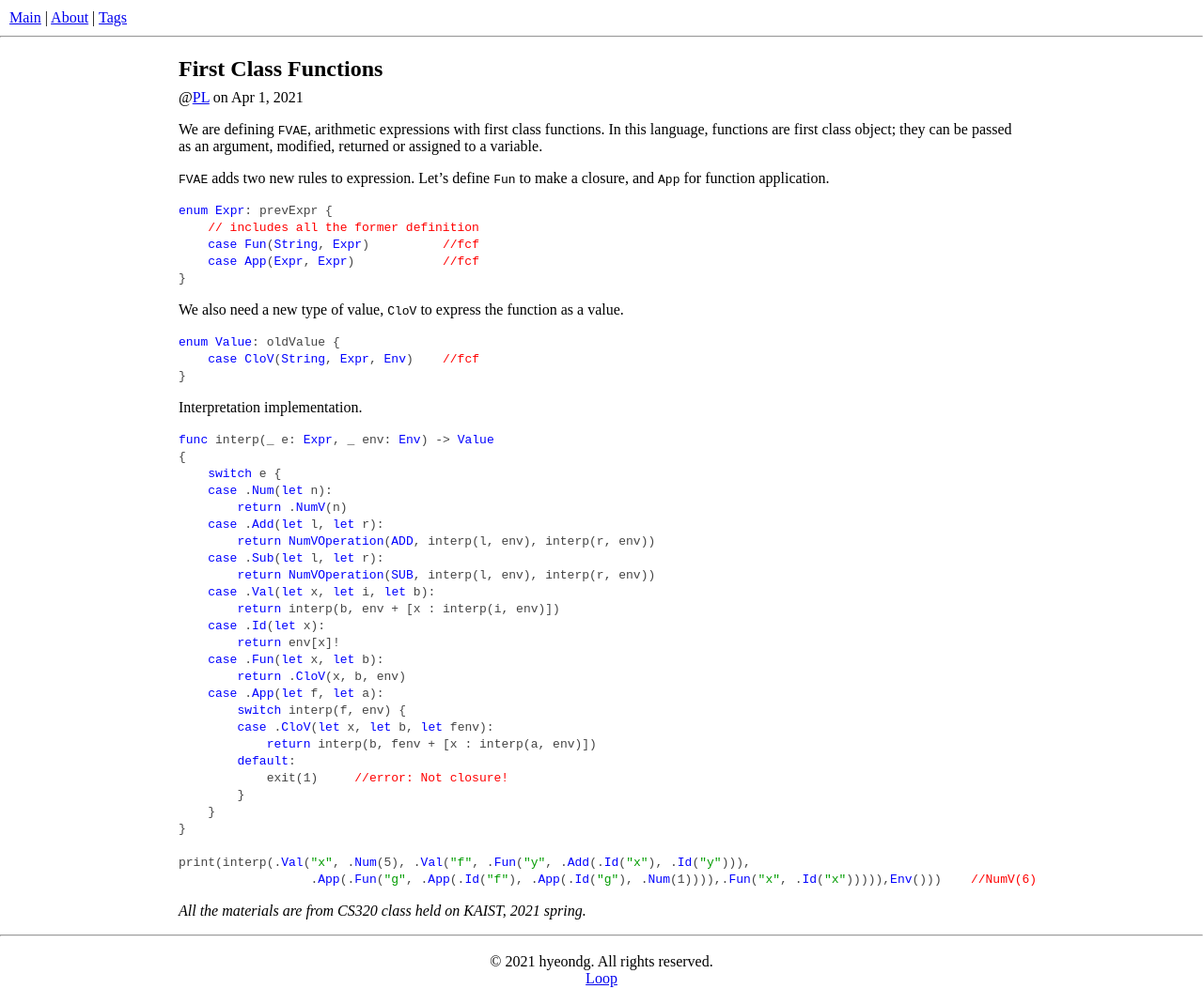
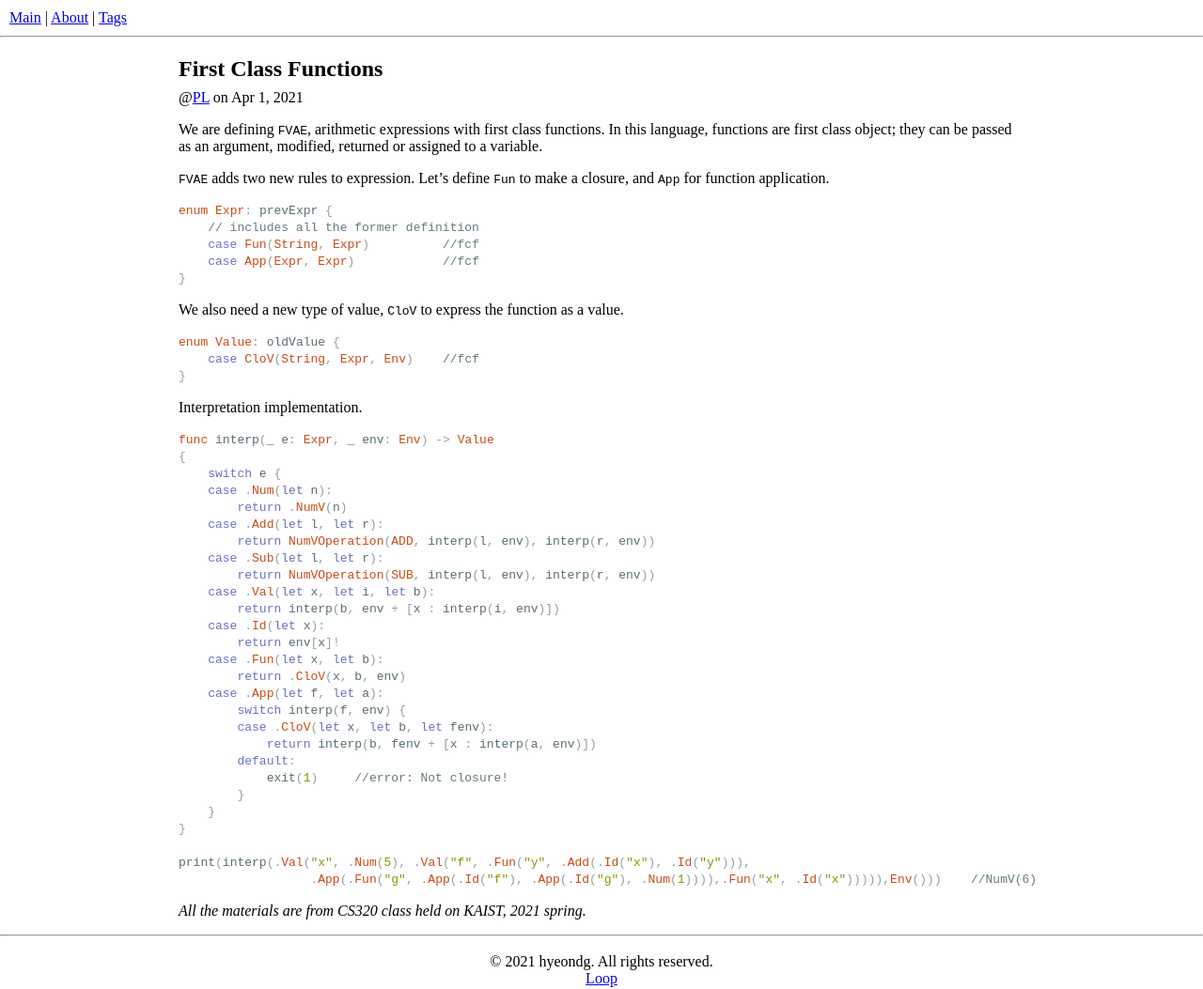
Before and after one commit to hyeondg/warehouse, a Jekyll site: the page built from _posts/2021-04-01-pl-fcf.md, in a window 1280 px wide. Shown: the whole page at 94% size. Built offline with Jekyll 4.4.1, drawn with Linux system fonts in a browser that asks for light colours.

Commit message:
Update syntax-highlighting.scss

```diff
--- a/_sass/syntax-highlighting.scss
+++ b/_sass/syntax-highlighting.scss
@@ -1,35 +1,80 @@
 .highlight table td { padding: 5px; }
 .highlight table pre { margin: 0; }
 .highlight, .highlight .w {
-  color: #444444;
+  color: #586e75;
+}
+.highlight .err {
+  color: #002b36;
+  background-color: #dc322f;
+}
+.highlight .c, .highlight .ch, .highlight .cd, .highlight .cm, .highlight .cpf, .highlight .c1, .highlight .cs {
+  color: #657b83;
 }
 .highlight .cp {
-  color: #CC00A3;
+  color: #b58900;
 }
-.highlight .cs {
-  color: #CC00A3;
+.highlight .nt {
+  color: #b58900;
 }
-.highlight .c, .highlight .ch, .highlight .cd, .highlight .cm, .highlight .cpf, .highlight .c1 {
-  color: #FF0000;
+.highlight .o, .highlight .ow {
+  color: #93a1a1;
+}
+.highlight .p, .highlight .pi {
+  color: #93a1a1;
+}
+.highlight .gi {
+  color: #859900;
+}
+.highlight .gd {
+  color: #dc322f;
+}
+.highlight .gh {
+  color: #268bd2;
+  background-color: #002b36;
+  font-weight: bold;
+}
+.highlight .k, .highlight .kn, .highlight .kp, .highlight .kr, .highlight .kv {
+  color: #6c71c4;
 }
 .highlight .kc {
-  color: #C34E00;
+  color: #cb4b16;
+}
+.highlight .kt {
+  color: #cb4b16;
 }
 .highlight .kd {
-  color: #0000FF;
+  color: #cb4b16;
 }
-.highlight .kr {
-  color: #007575;
-}
-.highlight .k, .highlight .kn, .highlight .kp, .highlight .kt, .highlight .kv {
-  color: #0000FF;
-}
-.highlight .s, .highlight .sb, .highlight .sc, .highlight .dl, .highlight .sd, .highlight .s2, .highlight .se, .highlight .sh, .highlight .si, .highlight .sx, .highlight .sr, .highlight .s1, .highlight .ss {
-  color: #009C00;
+.highlight .s, .highlight .sb, .highlight .sc, .highlight .dl, .highlight .sd, .highlight .s2, .highlight .sh, .highlight .sx, .highlight .s1 {
+  color: #859900;
 }
 .highlight .sa {
-  color: #0000FF;
+  color: #6c71c4;
 }
-.highlight .nb, .highlight .bp {
-  color: #C34E00;
+.highlight .sr {
+  color: #2aa198;
 }
+.highlight .si {
+  color: #d33682;
+}
+.highlight .se {
+  color: #d33682;
+}
+.highlight .nn {
+  color: #b58900;
+}
+.highlight .nc {
+  color: #b58900;
+}
+.highlight .no {
+  color: #b58900;
+}
+.highlight .na {
+  color: #268bd2;
+}
+.highlight .m, .highlight .mb, .highlight .mf, .highlight .mh, .highlight .mi, .highlight .il, .highlight .mo, .highlight .mx {
+  color: #859900;
+}
+.highlight .ss {
+  color: #859900;
+}
```
